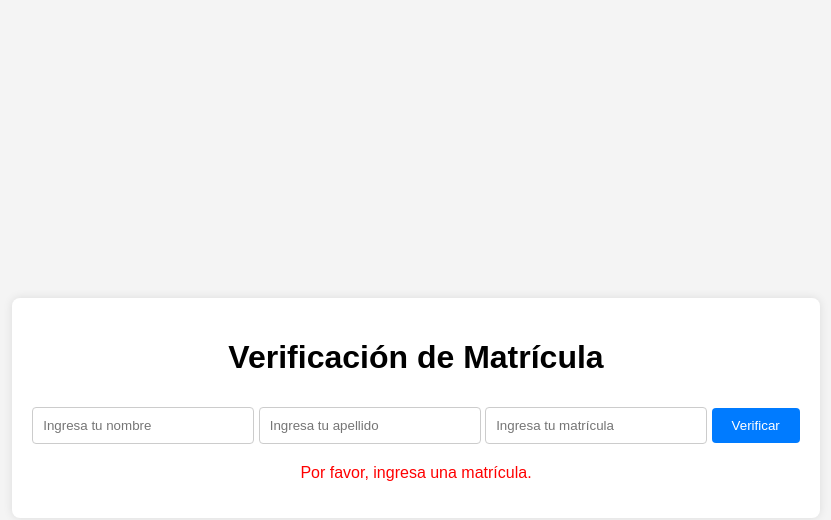
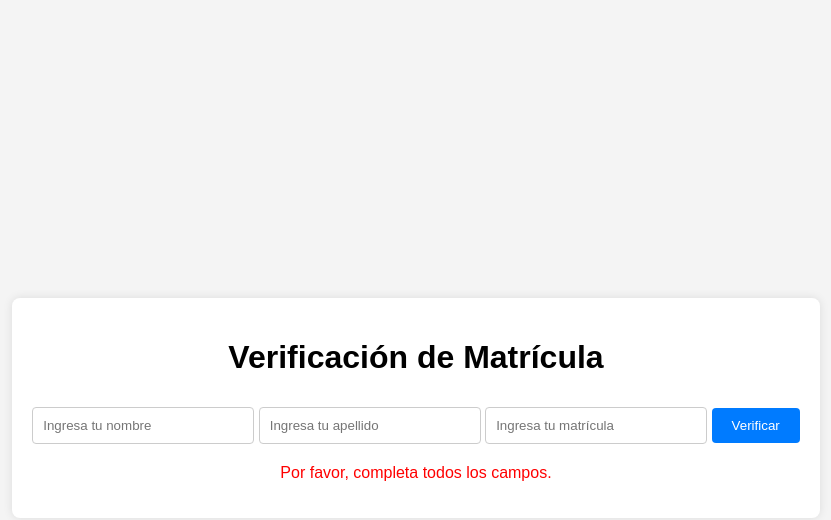
Before and after one commit to DOKO0000/prueba-con-interfase, a plain HTML site: page index.html in a window 1280 px wide. Both pictures are taken after a click on the button "Verificar". Shown: the whole page, without its empty margins (224-1055 px from the left). Drawn offline with Linux system fonts and the light colour scheme.

Commit message:
index.html

```diff
--- a/index.html
+++ b/index.html
@@ -79,6 +79,8 @@
 
     <script>
         function verificarMatricula() {
+            const nombre = document.getElementById('nombre').value;
+            const apellido = document.getElementById('apellido').value;
             const matricula = document.getElementById('matricula').value;
             const errorMessage = document.getElementById('error-message');
             const imageContainer = document.getElementById('image-container');
@@ -86,8 +88,9 @@
             errorMessage.textContent = '';
             imageContainer.style.display = 'none';
 
-            if (!matricula) {
-                errorMessage.textContent = 'Por favor, ingresa una matrícula.';
+            // Validar que todos los campos estén llenos
+            if (!nombre || !apellido || !matricula) {
+                errorMessage.textContent = 'Por favor, completa todos los campos.';
                 return;
             }
 
```
